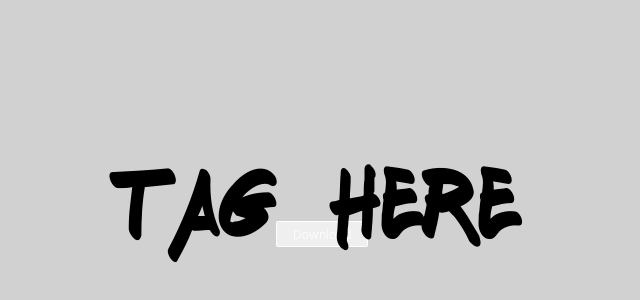
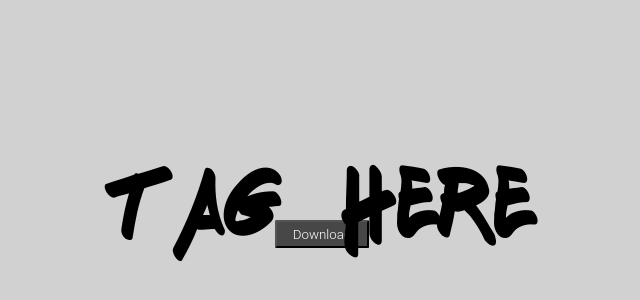
Before and after one commit to Cabonilla/tagawall, a plain HTML site: page index.html in a window 1280 px wide. Shown: the part 166-466 px from the top of the page, without its empty margins (318-958 px from the left). Drawn offline with Linux system fonts and the light colour scheme.

Commit message:
Fixed contenteditable issue.

```diff
--- a/index.html
+++ b/index.html
@@ -6,6 +6,7 @@
     <meta name="viewport" content="width=device-width, initial-scale=1.0">
     <meta http-equiv="X-UA-Compatible" content="ie=edge">
     <title>tagawall</title>
+    <link rel="icon" type="image/png" href="favicon.png">
     <link rel="stylesheet" href="style.css">
 </head>
 
@@ -13,7 +14,7 @@
 
     <div class="container">
         <div id="capture">
-        <div class="text" contenteditable=true data-text="tag here"></div>
+        <div placeholder="Tag Here" class="text" contentEditable="true"></div>
         <img src="postal.png" alt="">
         </div>
             <button class="button1" onclick="snapshot()">Download</a>
--- a/style.css
+++ b/style.css
@@ -3,8 +3,7 @@
     src: url("freshmarker.ttf");
 }
 
-html,
-body {
+html, body {
     height: 100%;
     margin: 0;
     font-family: 'Roboto', sans-serif;
@@ -27,6 +26,10 @@ body {
     justify-content: center;
 }
 
+img {
+    z-index: 1;
+}
+
 .text {
     text-align: center;
     word-break: break-all;
@@ -37,16 +40,20 @@ body {
     letter-spacing: 4px;
     outline: none;
     line-height: 1;
+    z-index: 99;
+    width: 10em;
 }
 
-[contentEditable=true]:empty:not(:focus):before {
-	content: attr(data-text);
+[contenteditable][placeholder]:empty:before {
+    content: attr(placeholder);
+    position: relative;
+    color: black;
+    background-color: transparent;
 }
 
 button {
     display: inline-block;
     padding: 0.35em 1.2em;
-    border: 0.1em solid #FFF;
     margin: 0 0.3em 0.3em 0;
     border-radius: 0.12em;
     box-sizing: border-box;
@@ -58,10 +65,11 @@ button {
     transition: all 0.2s;
     margin: .5em;
     cursor: pointer;
+    background: rgb(71, 71, 71);
 }
 
 button:hover {
-    background-color: rgba(255, 255, 255, 0.37);
+    background-color: rgba(31, 31, 31, 0.37);
 }
 
 @media all and (max-width: 30em) {
```
Also changed, not shown: favicon.png (added). Lines whose indentation alone changed are shown as unchanged.
